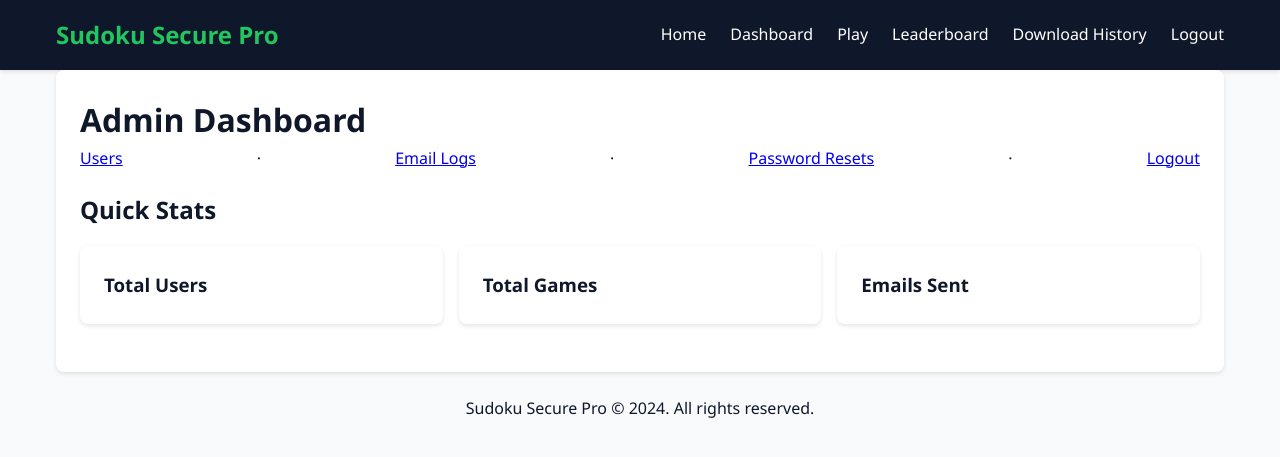
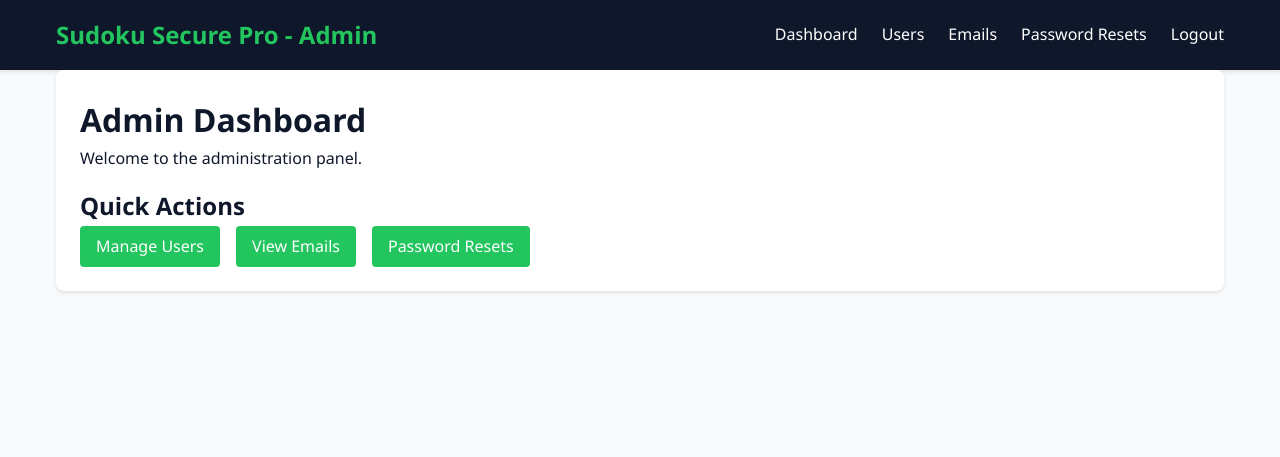
Before and after one commit to harsha86396/sudoku_app, a Flask app: page /admin in a window 1280 px wide. Shown: the top 457 px of the page. Run offline with Flask 3, Linux system fonts and the light colour scheme; the visitor is signed in with stand-in values (Sample User, id 1).

Commit message:
Update admin_dashboard.html

```diff
--- a/templates/admin_dashboard.html
+++ b/templates/admin_dashboard.html
@@ -1,30 +1,39 @@
-{% extends 'base.html' %}
-{% block content %}
-<div class="card">
-  <h1>Admin Dashboard</h1>
-  <nav class="small">
-    <a href="/admin/users">Users</a> ·
-    <a href="/admin/emails">Email Logs</a> ·
-    <a href="/admin/resets">Password Resets</a> ·
-    <a href="/admin/logout">Logout</a>
-  </nav>
+<!DOCTYPE html>
+<html lang="en">
+<head>
+    <meta charset="UTF-8">
+    <meta name="viewport" content="width=device-width, initial-scale=1.0">
+    <title>Admin Dashboard - Sudoku Secure Pro</title>
+    <link rel="stylesheet" href="/static/css/style.css">
+</head>
+<body>
+    <header>
+        <nav class="container">
+            <div class="logo">Sudoku Secure Pro - Admin</div>
+            <ul class="nav-links">
+                <li><a href="/admin">Dashboard</a></li>
+                <li><a href="/admin/users">Users</a></li>
+                <li><a href="/admin/emails">Emails</a></li>
+                <li><a href="/admin/resets">Password Resets</a></li>
+                <li><a href="/admin/logout">Logout</a></li>
+            </ul>
+        </nav>
+    </header>
 
-  <div style="margin-top: 20px;">
-    <h2>Quick Stats</h2>
-    <div style="display: grid; grid-template-columns: repeat(auto-fit, minmax(200px, 1fr)); gap: 16px; margin-top: 16px;">
-      <div class="card">
-        <h3>Total Users</h3>
-        <p style="font-size: 24px; font-weight: bold; color: var(--accent);">{{ users_count }}</p>
-      </div>
-      <div class="card">
-        <h3>Total Games</h3>
-        <p style="font-size: 24px; font-weight: bold; color: var(--accent);">{{ games_count }}</p>
-      </div>
-      <div class="card">
-        <h3>Emails Sent</h3>
-        <p style="font-size: 24px; font-weight: bold; color: var(--accent);">{{ emails_count }}</p>
-      </div>
-    </div>
-  </div>
-</div>
-{% endblock %}
+    <main class="container">
+        <div class="card">
+            <h1>Admin Dashboard</h1>
+            <p>Welcome to the administration panel.</p>
+
+            <div class="mt-2">
+                <h2>Quick Actions</h2>
+                <div style="display: flex; gap: 1rem; flex-wrap: wrap;">
+                    <a href="/admin/users" class="btn">Manage Users</a>
+                    <a href="/admin/emails" class="btn">View Emails</a>
+                    <a href="/admin/resets" class="btn">Password Resets</a>
+                </div>
+            </div>
+        </div>
+    </main>
+</body>
+</html>
```
